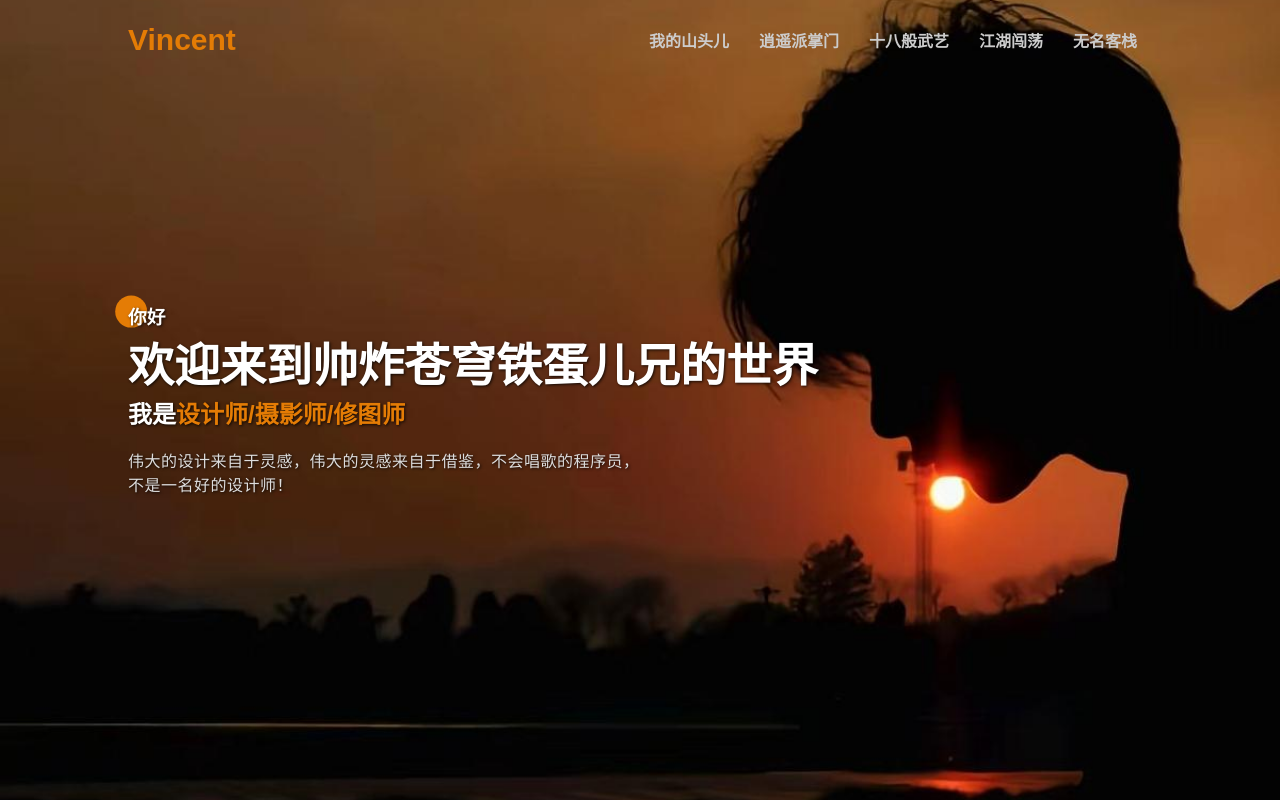
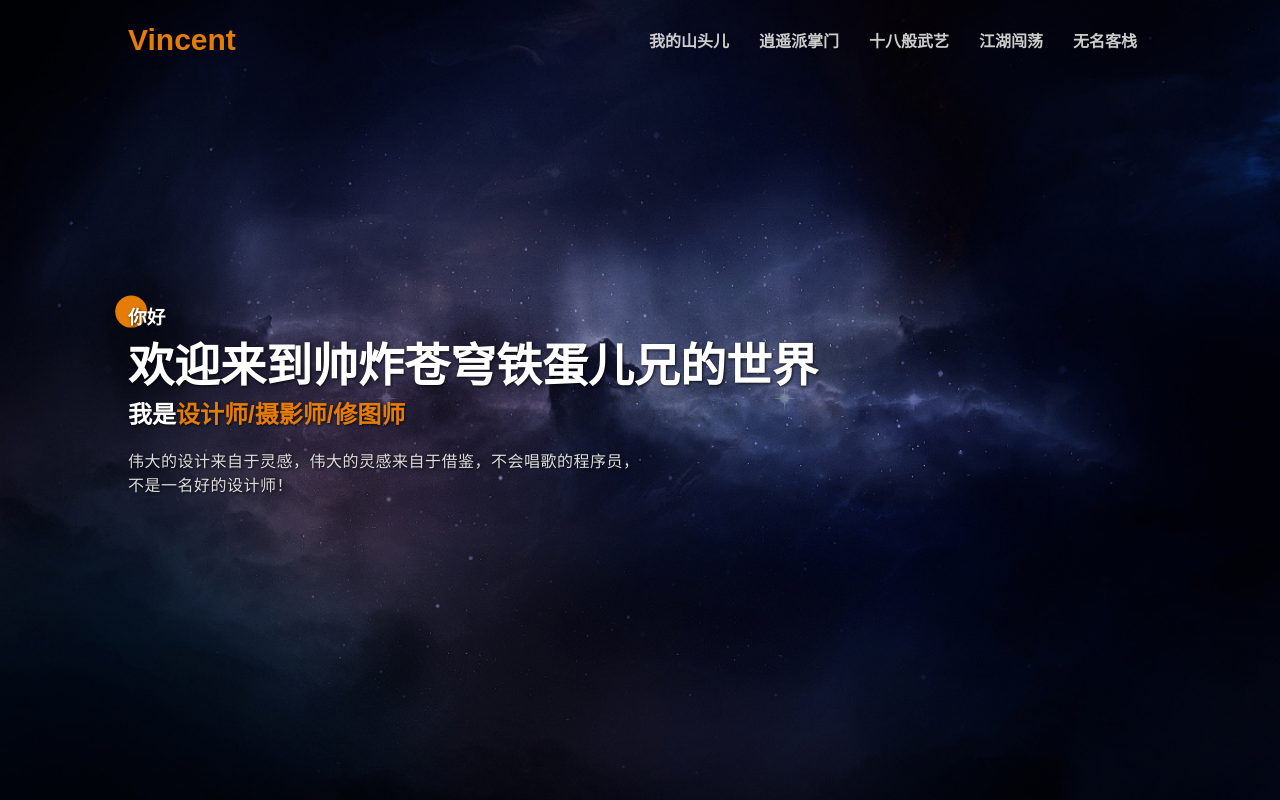
Before and after one commit to Flyzeus/Vincent, a plain HTML site: page index.html in a window 1280 px wide. Shown: the top 800 px of the page. Drawn offline with Linux system fonts and the light colour scheme.

Commit message:
Update index.css

```diff
--- a/css/index.css
+++ b/css/index.css
@@ -295,7 +295,7 @@
 		}
 
 		body.dark section.hero {
-			background: url(../image/Qing.jpg) no-repeat center center;
+			background: url(../image/bg.jpg) no-repeat center center;
 			background-size: cover;
 			background-position: center;
 			background-attachment: fixed;
```
